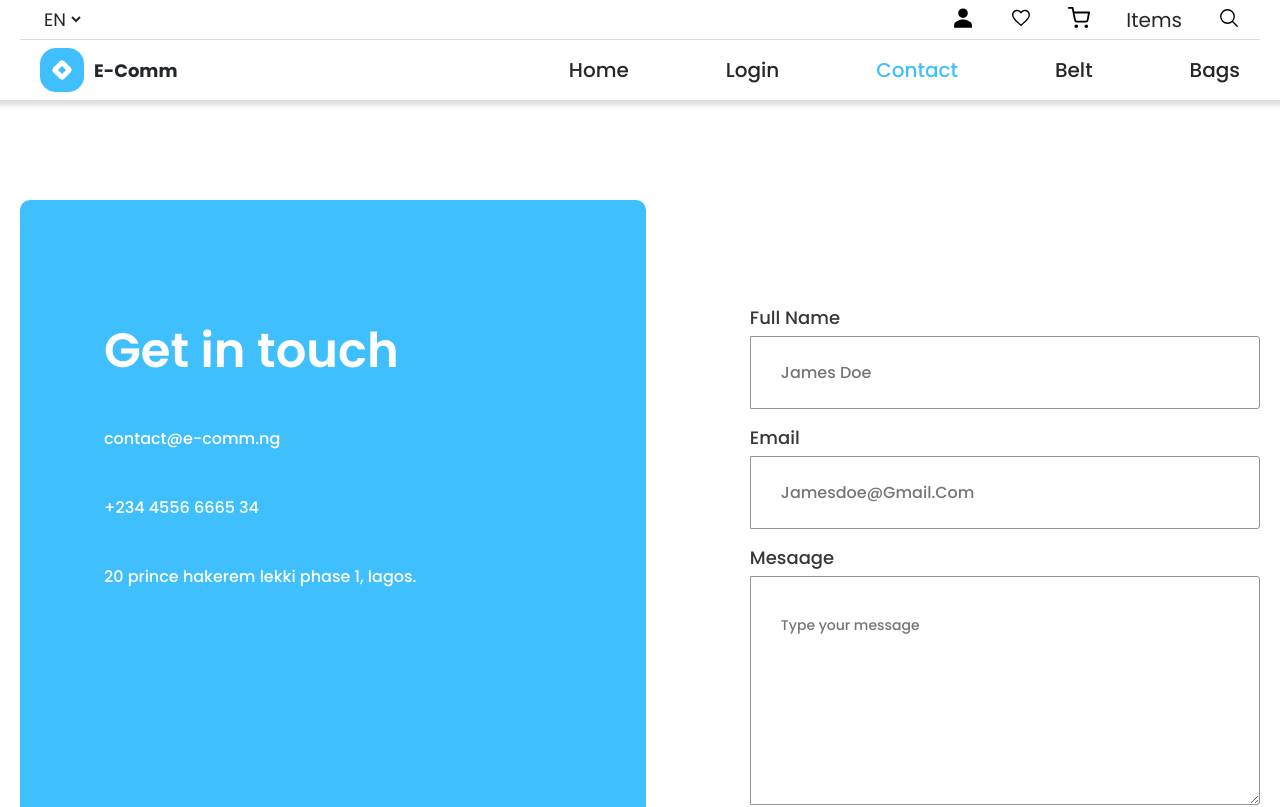
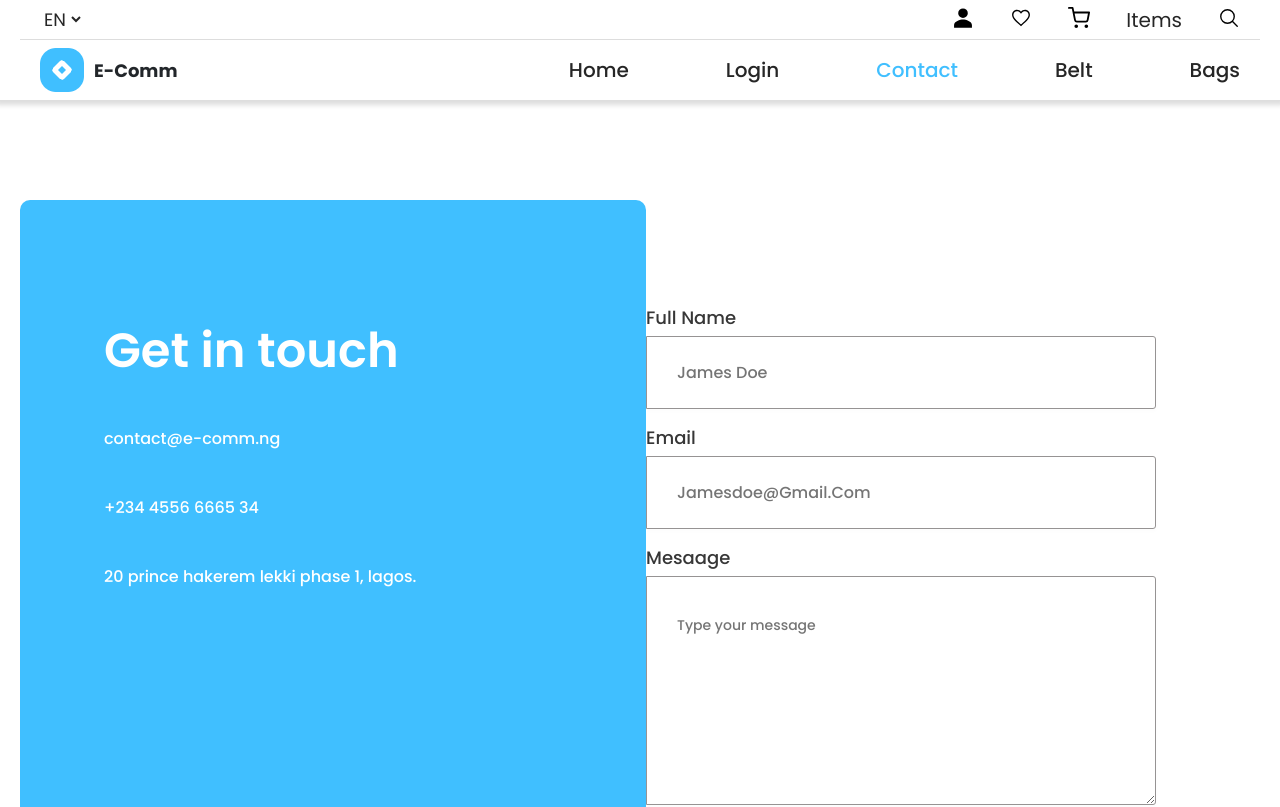
Before and after one commit to yahyojondev/BMI-ProMax, a React (Vite) app: page /contact in a window 1280 px wide. Shown: the top 807 px of the page. Built offline with nearby package versions, Linux system fonts and the light colour scheme.

Commit message:
work work

```diff
--- a/src/sass/pages/contact.scss
+++ b/src/sass/pages/contact.scss
@@ -2,26 +2,38 @@
   padding: 200px 0px 134px;
   &__wrapper {
     display: flex;
+    flex-direction: column;
     align-items: center;
+    row-gap: 20px;
     justify-content: space-between;
+    @media only screen and (min-width: 1200px) {
+      flex-direction: row;
+    }
   }
   &__left {
-    padding: 123px 0px 0px 84px;
+    padding: 20px;
     border-radius: 10px;
     width: 100%;
     max-width: 626px;
-    height: 715px;
+    height: 400px;
     background: rgb(64, 191, 255);
     display: flex;
     flex-direction: column;
     gap: 50px;
+    @media only screen and (min-width: 600px) {
+      padding: 123px 0px 0px 84px;
+      height: 715px;
+    }
     h1 {
       color: rgb(255, 255, 255);
       font-family: Poppins;
-      font-size: 48px;
+      font-size: 30px;
       font-weight: 600;
       line-height: 56px;
       letter-spacing: 0%;
+      @media only screen and (min-width: 600px) {
+        font-size: 48px;
+      }
     }
     a {
       color: rgb(255, 255, 255);
@@ -35,6 +47,8 @@
     }
   }
   &__right {
+    width: 100%;
+    max-width: 626px;
     display: flex;
     flex-direction: column;
     gap: 21px;
@@ -45,17 +59,20 @@
       p {
         color: rgb(55, 55, 55);
         font-family: Poppins;
-        font-size: 18px;
+        font-size: 14px;
         font-weight: 500;
         line-height: 16px;
         letter-spacing: 0px;
         text-transform: capitalize;
+        @media only screen and (min-width: 600px) {
+          font-size: 18px;
+        }
       }
       input {
         padding-left: 30px;
         outline: none;
-        // width: 100%;
-        width: 510.15px;
+        width: 100%;
+        max-width: 510.15px;
         height: 73.17px;
         box-sizing: border-box;
         border: 1px solid rgb(150, 147, 147);
@@ -64,11 +81,14 @@
         background: rgb(255, 255, 255);
         color: rgb(55, 55, 55);
         font-family: Poppins;
-        font-size: 16px;
+        font-size: 12px;
         font-weight: 500;
         line-height: 19px;
         letter-spacing: 0px;
         text-transform: capitalize;
+        @media only screen and (min-width: 600px) {
+          font-size: 16px;
+        }
       }
       input:focus {
         border: 2px solid rgb(51, 160, 255);
```
